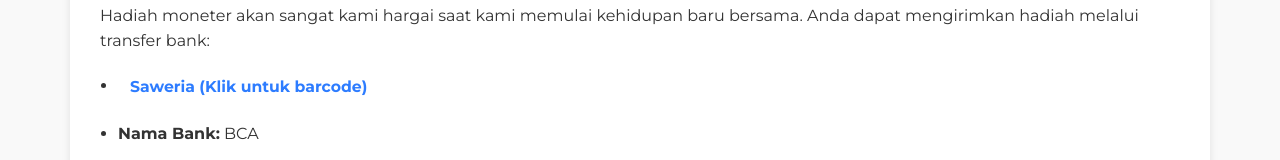
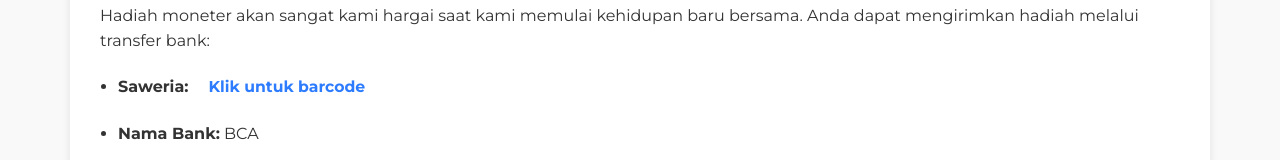
Before and after one commit to jimbon25/wedding-invitation, a React (Create React App) app: page /gift-registry in a window 1280 px wide. Both pictures are taken after a click on the button "Buka Undangan". Shown: the part 299-459 px from the top of the page. Built offline with nearby package versions, Linux system fonts and the light colour scheme.

Commit message:
Fix bullet visibility for Saweria and Account Number items

```diff
--- a/src/components/GiftRegistry.tsx
+++ b/src/components/GiftRegistry.tsx
@@ -22,6 +22,8 @@ const GiftRegistry: React.FC = () => {
       <StoryItem delay="0.8s">
         <ul className="gift-list" style={{ paddingLeft: '18px' }}>
           <li>
+            <div style={{ display: 'inline-flex', alignItems: 'center' }}>
+              <strong>Saweria:</strong>
               <button
                 style={{
                   background: 'none',
@@ -33,7 +35,7 @@ const GiftRegistry: React.FC = () => {
                   fontSize: '0.98em',
                   color: '#2d7cff',
                   outline: 'none',
-                marginRight: '10px',
+                  marginLeft: '8px',
                   marginBottom: '2px',
                   verticalAlign: 'middle',
                 }}
@@ -41,7 +43,7 @@ const GiftRegistry: React.FC = () => {
                 aria-expanded={showSaweria}
                 aria-controls="saweria-barcode"
               >
-              {showSaweria ? 'Tutup Barcode Saweria' : 'Saweria (Klik untuk barcode)'}
+                {showSaweria ? 'Tutup Barcode Saweria' : 'Klik untuk barcode'}
               </button>
               {showSaweria && (
                 <span id="saweria-barcode" style={{ display: 'inline-block', verticalAlign: 'middle', marginLeft: '10px' }}>
@@ -49,9 +51,11 @@ const GiftRegistry: React.FC = () => {
                   <div style={{ fontSize: '0.85em', color: '#555', marginTop: '4px' }}>Scan barcode Saweria</div>
                 </span>
               )}
+            </div>
           </li>
           <li><strong>Nama Bank:</strong> BCA</li>
-          <li className="rekening-row" style={{ display: 'flex', alignItems: 'center' }}>
+          <li>
+            <div style={{ display: 'inline-flex', alignItems: 'center' }}>
               <strong>Nomor Rekening:</strong>
               <span className="rekening-number" style={{ marginLeft: '6px', marginRight: '6px' }}>123456789</span>
               <button
@@ -70,6 +74,7 @@ const GiftRegistry: React.FC = () => {
                 <svg xmlns="http://www.w3.org/2000/svg" width="18" height="18" viewBox="0 0 24 24" fill="none" stroke="#2d7cff" strokeWidth="2" strokeLinecap="round" strokeLinejoin="round"><rect x="9" y="9" width="13" height="13" rx="2" ry="2"></rect><path d="M5 15H4a2 2 0 0 1-2-2V4a2 2 0 0 1 2-2h9a2 2 0 0 1 2 2v1" /></svg>
               </button>
               {copied && <span style={{ color: '#2d7cff', fontSize: '0.9em', marginLeft: '8px' }}>Tersalin!</span>}
+            </div>
           </li>
           <li><strong>Atas Nama:</strong> Dimas Luis Aditya & Niken Aristania Fitri</li>
         </ul>
```
Lines whose indentation alone changed are shown as unchanged.
